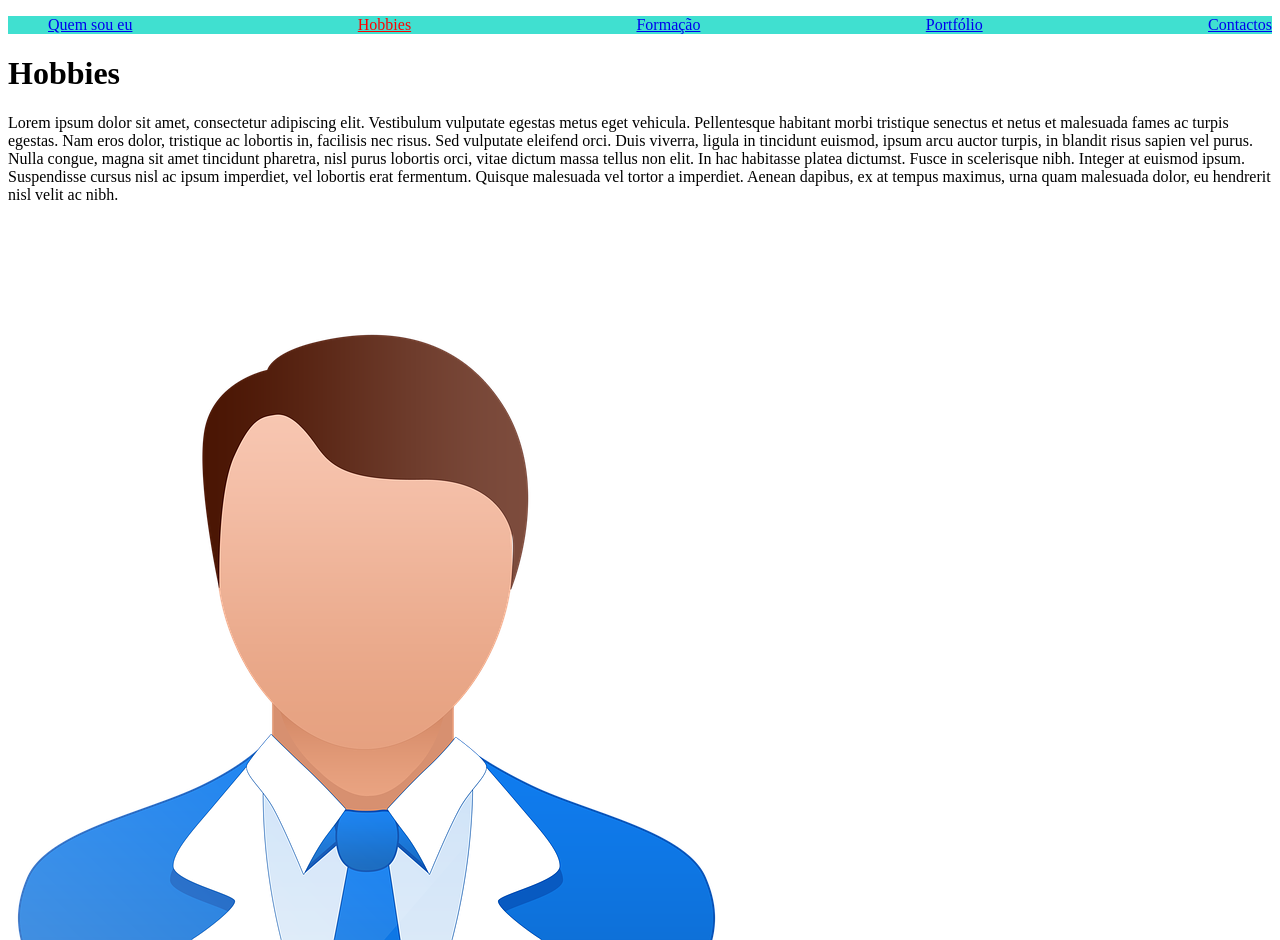
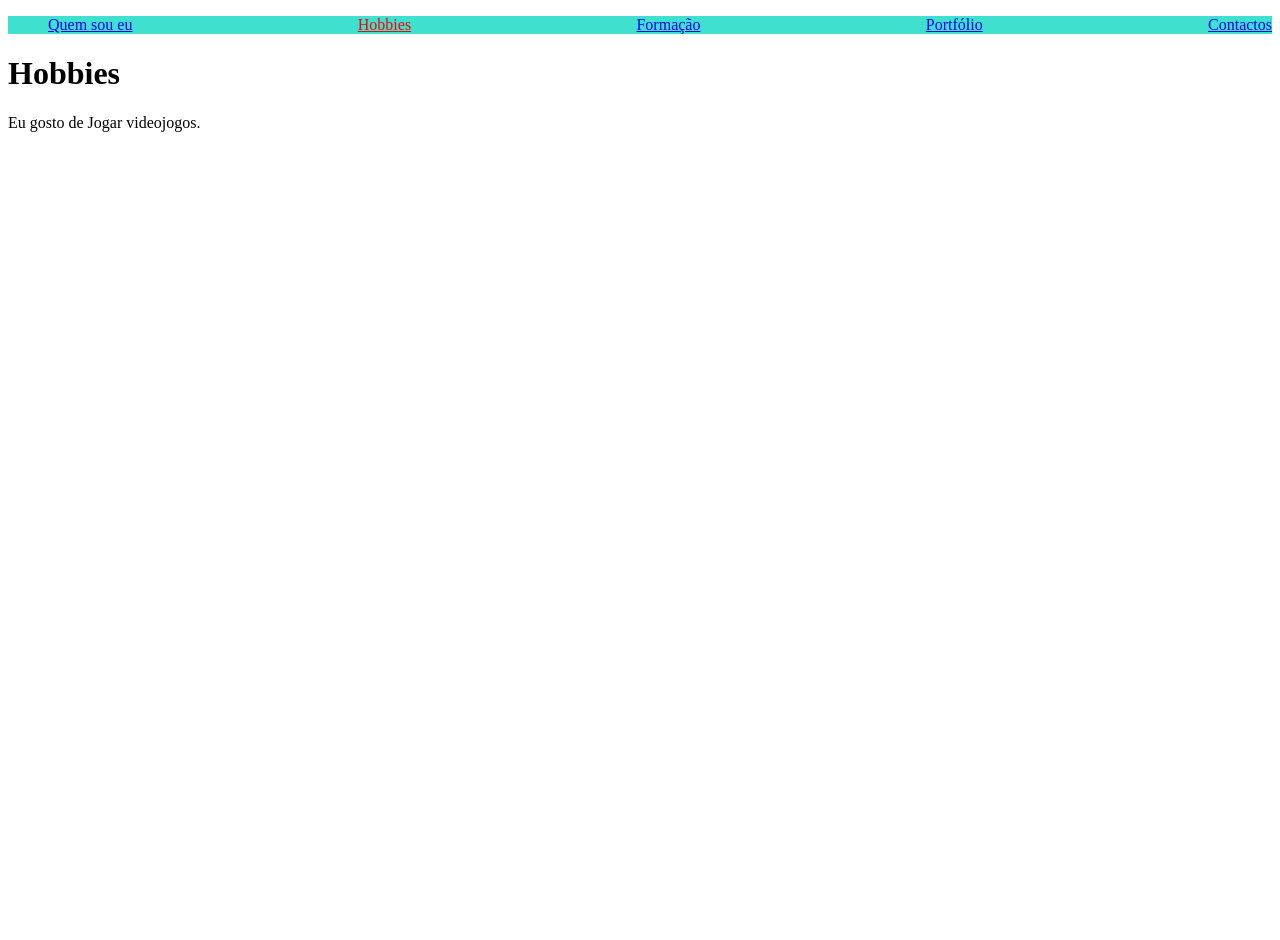
Before and after one commit to RickMaior/IPW-site-pessoal, a plain HTML site: page hobbies.html in a window 1280 px wide. After the commit the page ends 800 px from the top, so only its background shows below. Drawn offline with Linux system fonts and the light colour scheme.

Commit message:
made hobbies index and portfolio

```diff
--- a/hobbies.html
+++ b/hobbies.html
@@ -19,9 +19,9 @@
         <div>
             <h1>Hobbies</h1>
             <p>
-            Lorem ipsum dolor sit amet, consectetur adipiscing elit. Vestibulum vulputate egestas metus eget vehicula. Pellentesque habitant morbi tristique senectus et netus et malesuada fames ac turpis egestas. Nam eros dolor, tristique ac lobortis in, facilisis nec risus. Sed vulputate eleifend orci. Duis viverra, ligula in tincidunt euismod, ipsum arcu auctor turpis, in blandit risus sapien vel purus. Nulla congue, magna sit amet tincidunt pharetra, nisl purus lobortis orci, vitae dictum massa tellus non elit. In hac habitasse platea dictumst. Fusce in scelerisque nibh. Integer at euismod ipsum. Suspendisse cursus nisl ac ipsum imperdiet, vel lobortis erat fermentum. Quisque malesuada vel tortor a imperdiet. Aenean dapibus, ex at tempus maximus, urna quam malesuada dolor, eu hendrerit nisl velit ac nibh.
+            Eu gosto de Jogar videojogos.
             </p>
-            <img src="img/foto.png" alt="Foto de perfil">
+
         </div>
 
     </body>
```
Also changed, not shown: index.html (+2 -2 lines), portfolio.html (+1 -1 lines).
